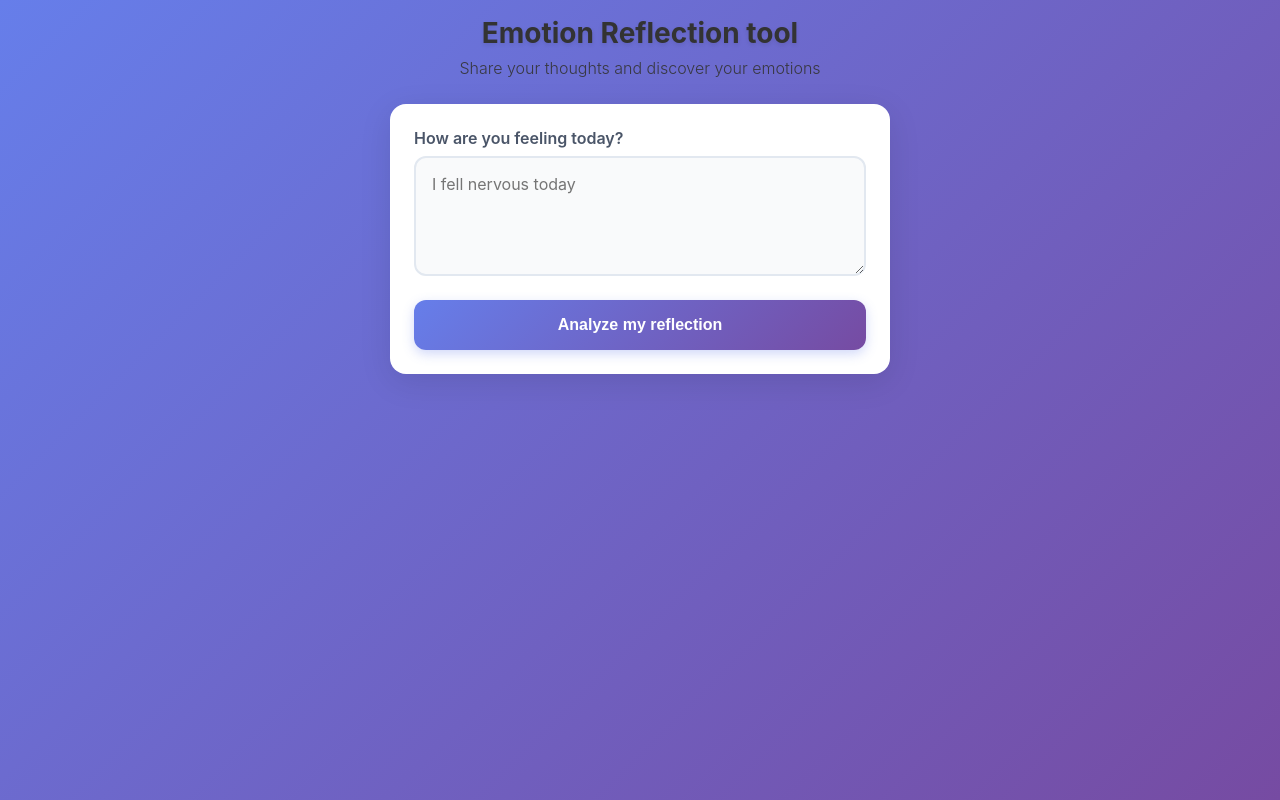
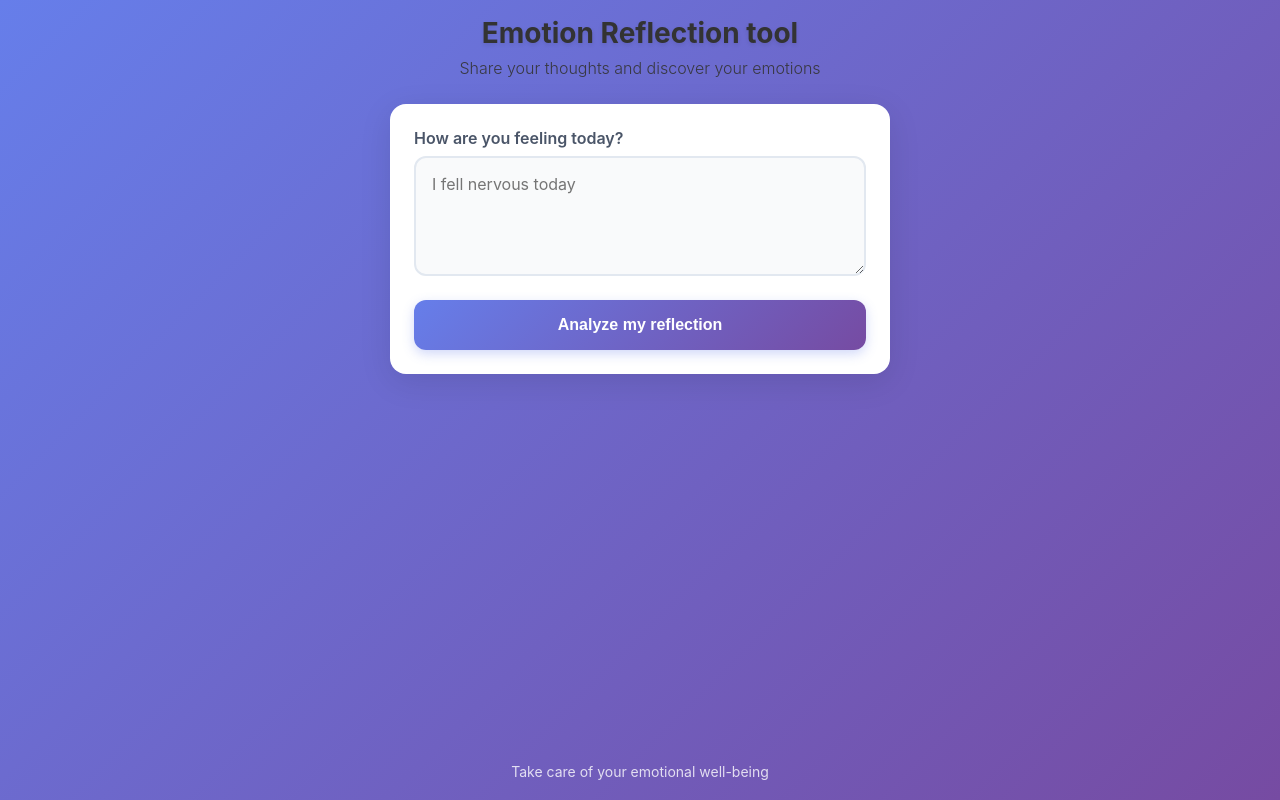
Before and after one commit to Rahulo67887/Internship, a React (Vite) app in the folder Frontend/: page / in a window 1280 px wide. Built offline with nearby package versions, Linux system fonts and the light colour scheme.

Commit message:
created footer component and its css

```diff
--- a/Frontend/src/App.css
+++ b/Frontend/src/App.css
@@ -116,3 +116,10 @@ body {
   cursor: not-allowed;
   transform: none;
 }
+
+.app-footer{
+    text-align: center;
+    padding: 20px 0;
+    color: rgba(255, 255, 255, 0.8);
+    font-size: 14px;
+}
--- a/Frontend/src/App.tsx
+++ b/Frontend/src/App.tsx
@@ -1,4 +1,5 @@
 import './App.css'
+import Footer from './components/Footer'
 import Form from './components/Form'
 import Header from './components/Header'
 
@@ -10,6 +11,7 @@ function App() {
       <main className="app-main">
         <Form/>
       </main>
+      <Footer/>
     </div>
   )
 }
--- /dev/null
+++ b/Frontend/src/components/Footer.tsx
@@ -0,0 +1,9 @@
+const Footer: React.FC=()=>{
+    return (
+        <footer className="app-footer">
+            <p>Take care of your emotional well-being</p>
+        </footer>
+    )
+}
+
+export default Footer;
```
